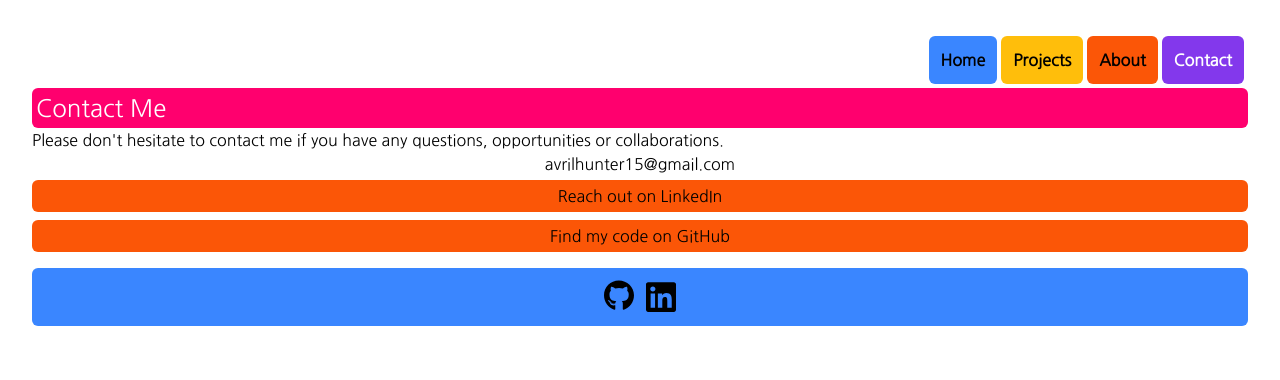
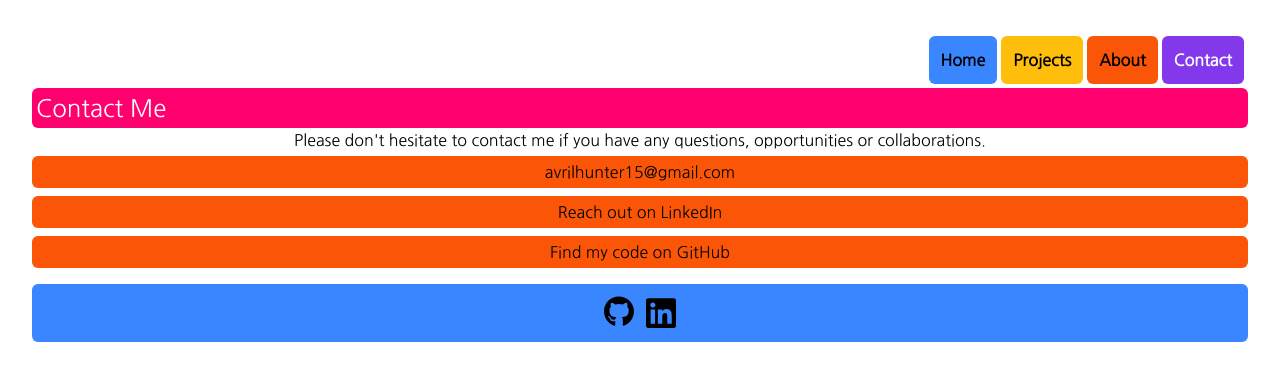
Before and after one commit to AvrilHunter/portfolio, a React (Vite) app: page /contact in a window 1280 px wide. Shown: the top 380 px of the page. Built offline with nearby package versions, Linux system fonts and the light colour scheme.

Commit message:
STYLE: email address into the same format

```diff
--- a/src/components/Contact.tsx
+++ b/src/components/Contact.tsx
@@ -4,11 +4,15 @@ function Contact() {
       <h1 className="text-2xl text-white rounded-md bg-rose p-1 w-full">
         Contact Me
       </h1>
-      <p>
+      <p className="self-center">
         Please don't hesitate to contact me if you have any questions,
         opportunities or collaborations.
       </p>
-      <a href="mailto:avrilhunter15@gmail.com" className="self-center">
+      <a
+        href="mailto:avrilhunter15@gmail.com"
+        className="bg-orange text-black p-1 mt-1 mb-1 rounded-md text-center"
+        target="_blank"
+      >
         avrilhunter15@gmail.com
       </a>
       <a
```
